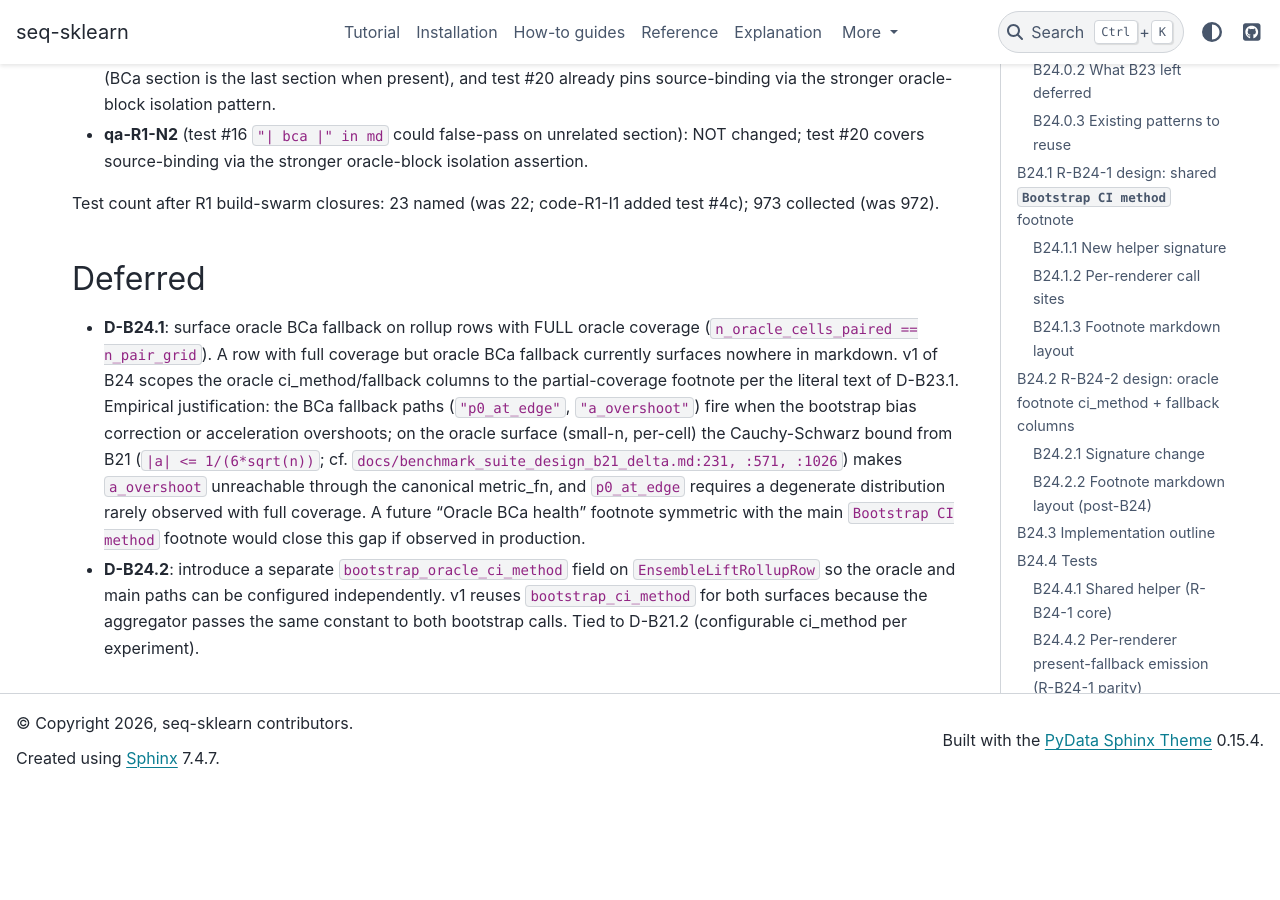
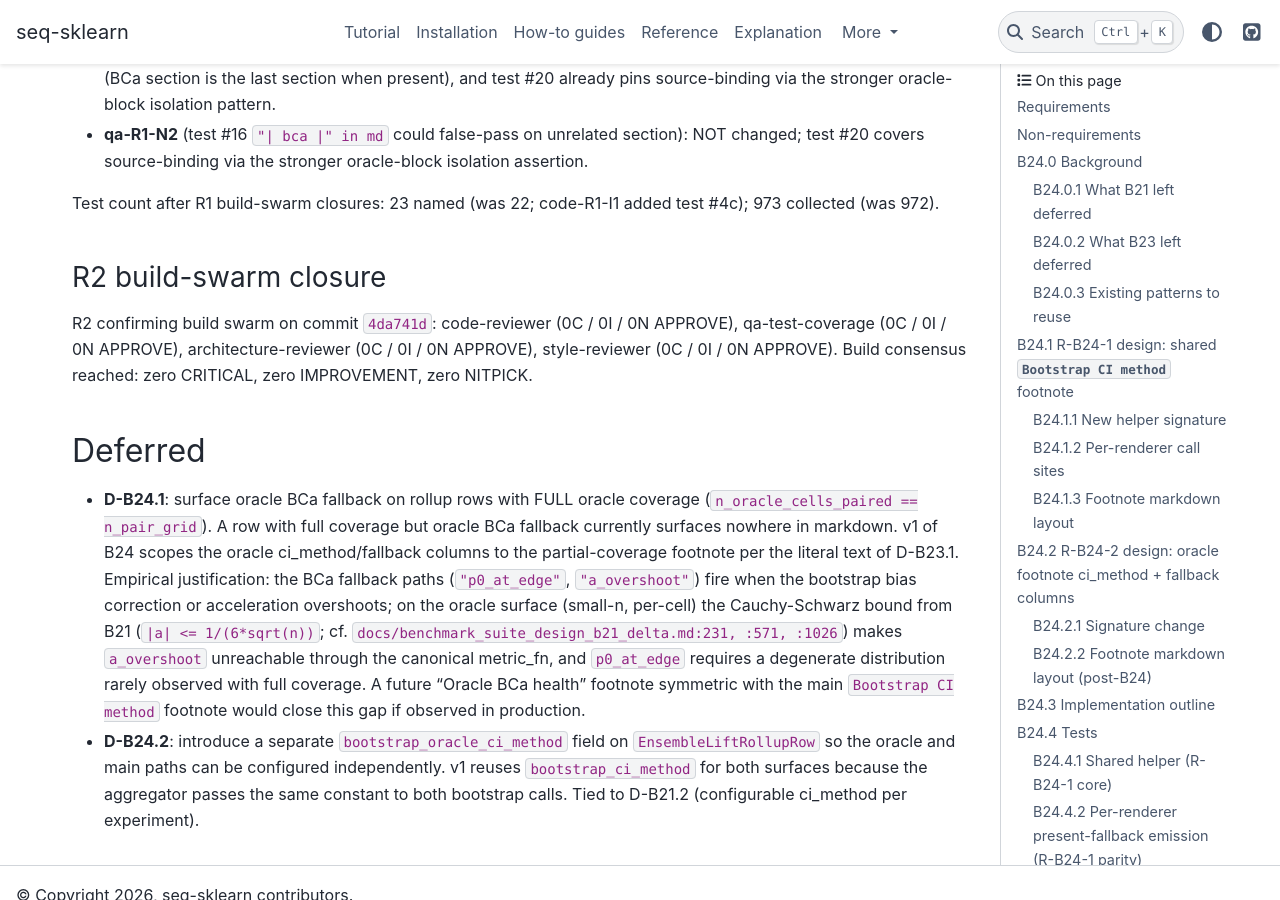
Before and after one commit to switch527/seq-sklearn, a Sphinx documentation site: the page built from docs/benchmark_suite_design_b24_delta.md, in a window 1280 px wide and 900 px high, scrolled down 11219 px. Built offline with Sphinx 7.4.7 and the PyData theme 0.15.4, drawn with Linux system fonts in a browser that asks for light colours; pages that are not in the unit, such as notebooks, are missing from menus; before the commit the page ends 12006 px from its top, so only the background shows below that.

Commit message:
docs(B24): record R2 build swarm consensus (0/0/0 APPROVE)
R2 confirming build swarm on commit 4da741d reached
consensus with all 4 agents APPROVE: code-reviewer,
qa-test-coverage, architecture-reviewer, style-reviewer
all 0C/0I/0N.

Co-Authored-By: Claude Opus 4.7 (1M context) <noreply@anthropic.com>

```diff
--- a/docs/benchmark_suite_design_b24_delta.md
+++ b/docs/benchmark_suite_design_b24_delta.md
@@ -563,6 +563,14 @@ IMPROVEMENT, 4 NITPICK. Closures:
 Test count after R1 build-swarm closures: 23 named (was 22;
 code-R1-I1 added test #4c); 973 collected (was 972).
 
+### R2 build-swarm closure
+
+R2 confirming build swarm on commit `4da741d`: code-reviewer
+(0C / 0I / 0N APPROVE), qa-test-coverage (0C / 0I / 0N
+APPROVE), architecture-reviewer (0C / 0I / 0N APPROVE),
+style-reviewer (0C / 0I / 0N APPROVE). Build consensus
+reached: zero CRITICAL, zero IMPROVEMENT, zero NITPICK.
+
 ## Deferred
 
 - **D-B24.1**: surface oracle BCa fallback on rollup rows
```
